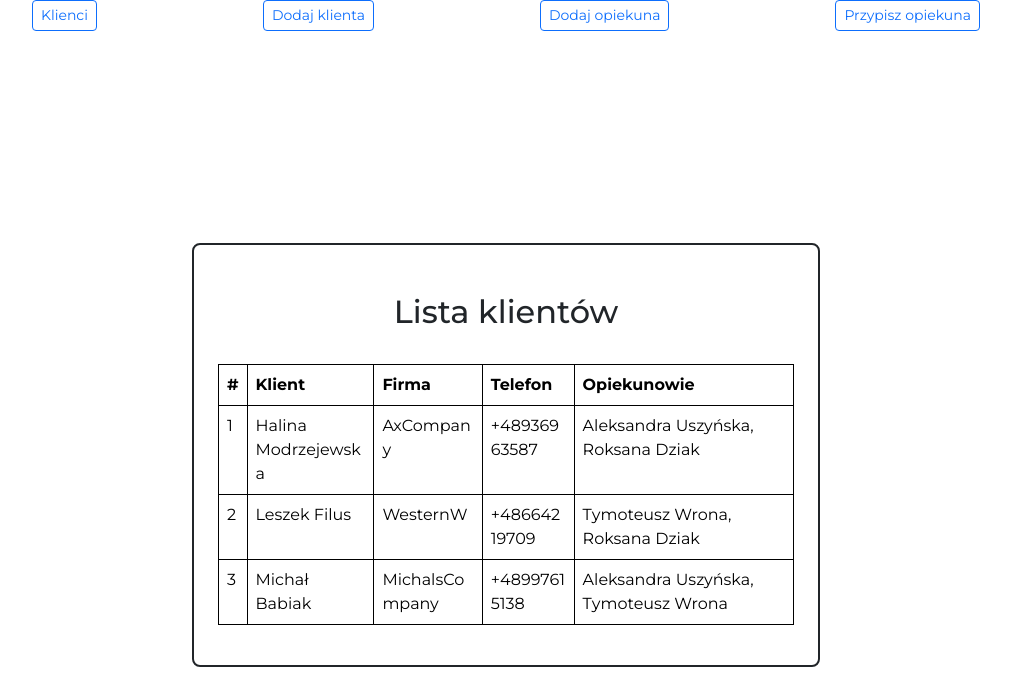
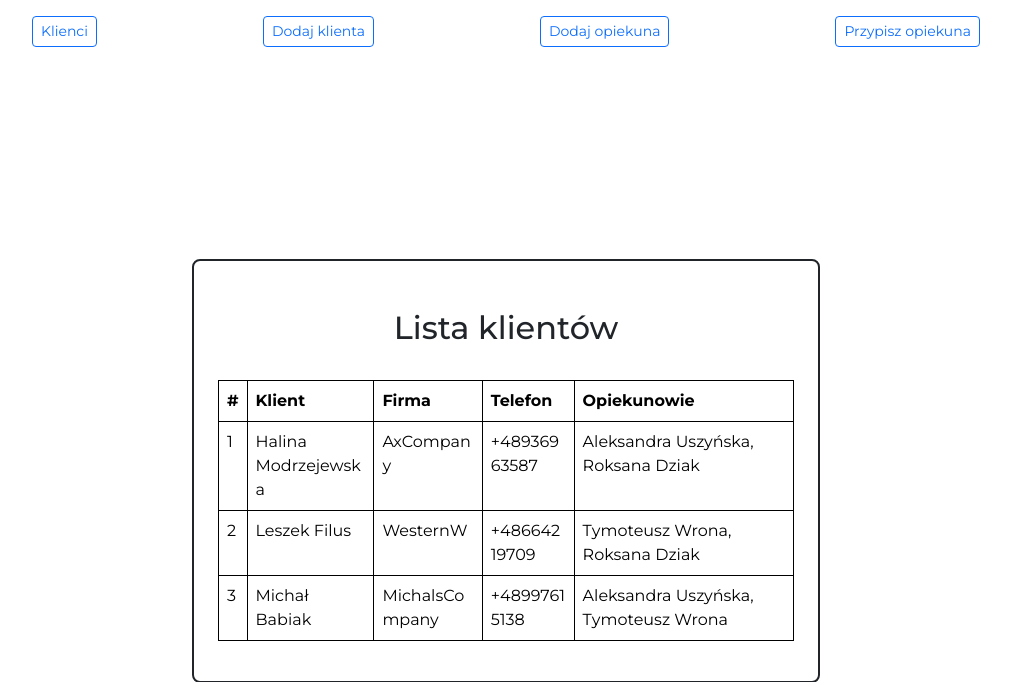
Before and after one commit to Chwalus123/webapp, a PHP site: page /index.php in a window 1280 px wide. Shown: the top 682 px of the page, without its empty margins (134-1145 px from the left). Run offline with PHP 8.4, Linux system fonts and the light colour scheme; data comes from the database, SQL or seed files in the repository.

Commit message:
Dodanie marginesu na przyciski

```diff
--- a/public/header.php
+++ b/public/header.php
@@ -13,7 +13,7 @@
 </head>
 
 <body>
-    <nav class="d-flex justify-content-evenly mb-4">
+    <nav class="d-flex justify-content-evenly mb-4 mt-3">
         <a href="index.php" class="btn btn-sm btn-outline-primary">Klienci</a>
         <a href="add_client.php" class="btn btn-sm btn-outline-primary">Dodaj klienta</a>
         <a href="add_employee.php" class="btn btn-sm btn-outline-primary">Dodaj opiekuna</a>
```
